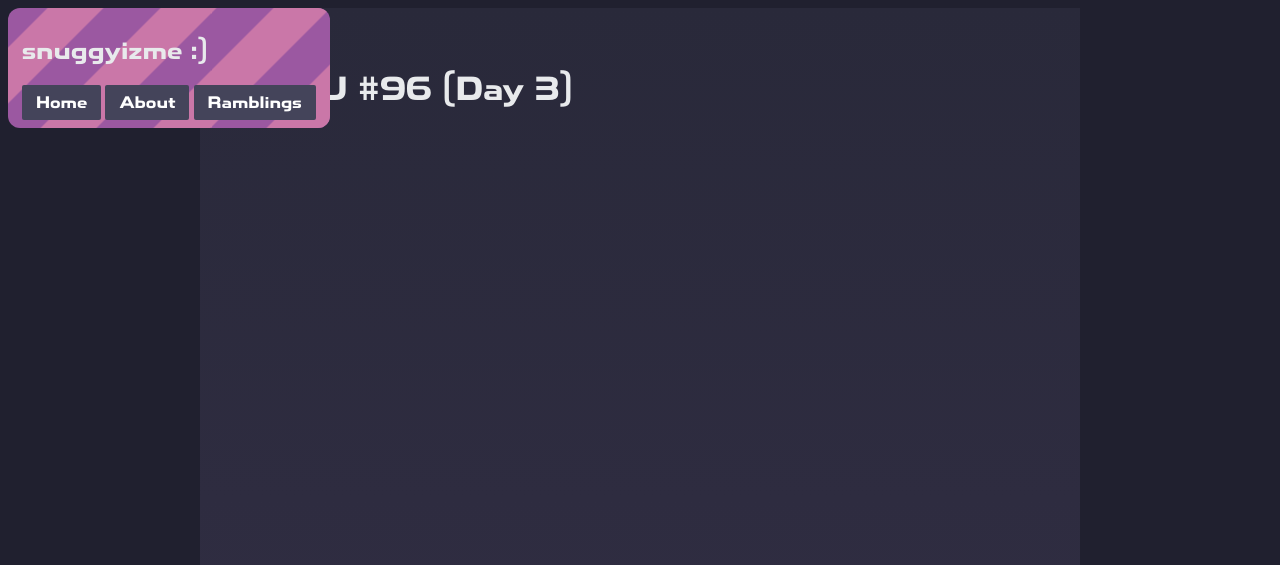
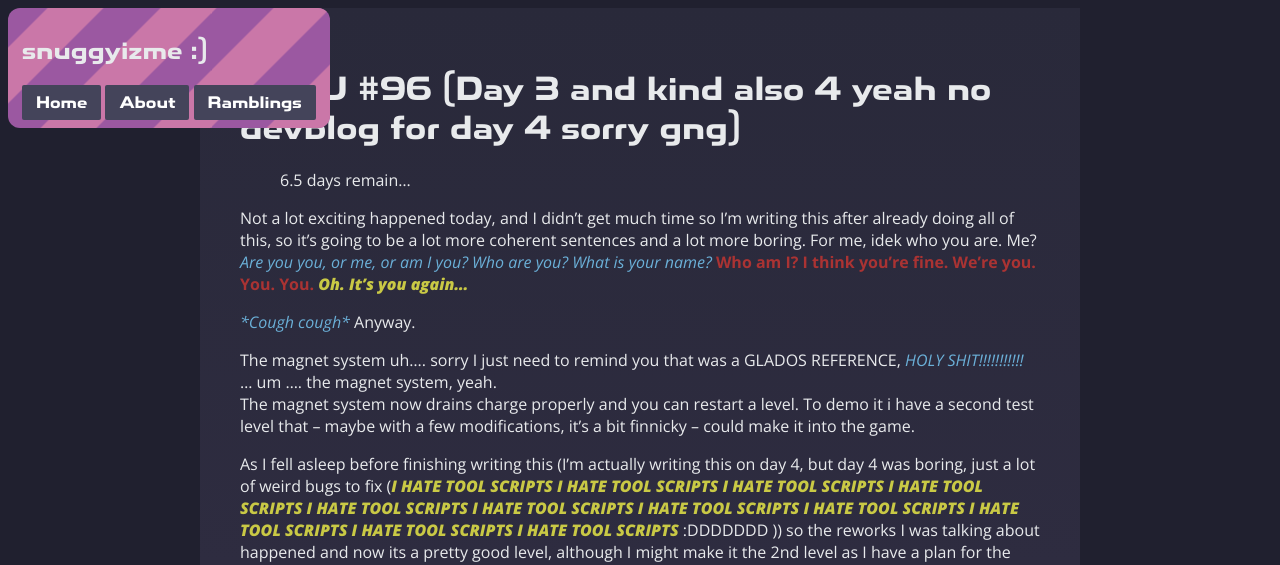
Before and after one commit to snuggyizme/snuggyizme.github.io, a Jekyll site: the page built from ramblings/4.md, in a window 1280 px wide. Shown: the top 565 px of the page. Built offline with Jekyll 4.4.1, drawn with Linux system fonts in a browser that asks for light colours; some web fonts are replaced; a script that is not in the unit is left out; some of the changed text lies outside the part shown.

Commit message:
Rambling 4

```diff
--- a/ramblings/4.md
+++ b/ramblings/4.md
@@ -4,4 +4,24 @@ title: GDWJ 96 Day 3
 permalink: /ramblings/4/
 ---
 
-# GDWJ #96 (Day 3)
+# GDWJ #96 (Day 3 and kind also 4 yeah no devblog for day 4 sorry gng)
+
+> 6.5 days remain...
+
+Not a lot exciting happened today, and I didn't get much time so I'm writing this after already doing all of this, so it's going to be a lot more coherent sentences and a lot more boring. For me, idek who you are. Me? *Are you you, or me, or am I you? Who are you? What is your name?* **Who am I? I think you're fine. We're you. You.       You.** ***Oh. It's you again...***
+
+*\*Cough cough\** Anyway.
+
+The magnet system uh.... sorry I just need to remind you that was a GLADOS REFERENCE, *HOLY SHIT!!!!!!!!!!!* ... um .... the magnet system, yeah.\
+The magnet system now drains charge properly and you can restart a level. To demo it i have a second test level that -- maybe with a few modifications, it's a bit finnicky -- could make it into the game.
+
+As I fell asleep before finishing writing this (I'm actually writing this on day 4, but day 4 was boring, just a lot of weird bugs to fix (***I HATE TOOL SCRIPTS I HATE TOOL SCRIPTS I HATE TOOL SCRIPTS I HATE TOOL SCRIPTS I HATE TOOL SCRIPTS I HATE TOOL SCRIPTS I HATE TOOL SCRIPTS I HATE TOOL SCRIPTS I HATE TOOL SCRIPTS I HATE TOOL SCRIPTS I HATE TOOL SCRIPTS*** :DDDDDDD )) so the reworks I was talking about happened and now its a pretty good level, although I might make it the 2nd level as I have a plan for the first. this one's purpose is to introduce the spacebar / supercharge boost thingamabob.
+
+![GIF - A man misusing resources before he is reincarnated with a love for nature and a willingness to use his resources to reach the chessboard and SACRIFICE. THE ROOOKKK](/assets/gifs/9.gif)
+
+^ Also isn't this great? I replaced a shitty windows tool that gave all those crappy, flickery, low FPS gifs, with an FOSS thing called ShareX. Which is kind of peak.
+*I can hide my cursor~! (I forgot to in the clip above tho)*
+
+You mightve noticed in the video, but theres also some visuals for the finish, and it goes green when you finish to confirm that you've hit it, if you're too dense to see it by other means <3.
+
+> 5 days remain...
```
Also changed, not shown: assets/imgs/4.png (added), 1 other file.
